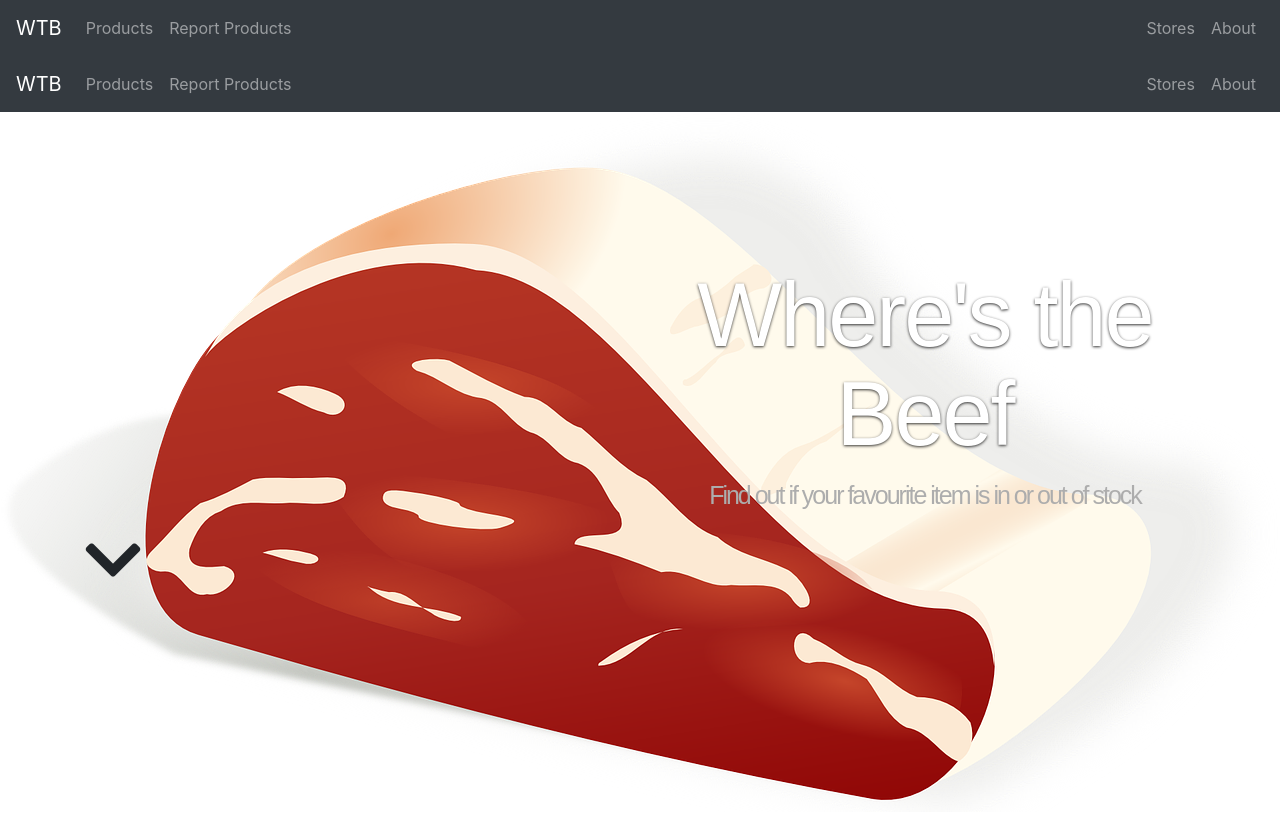
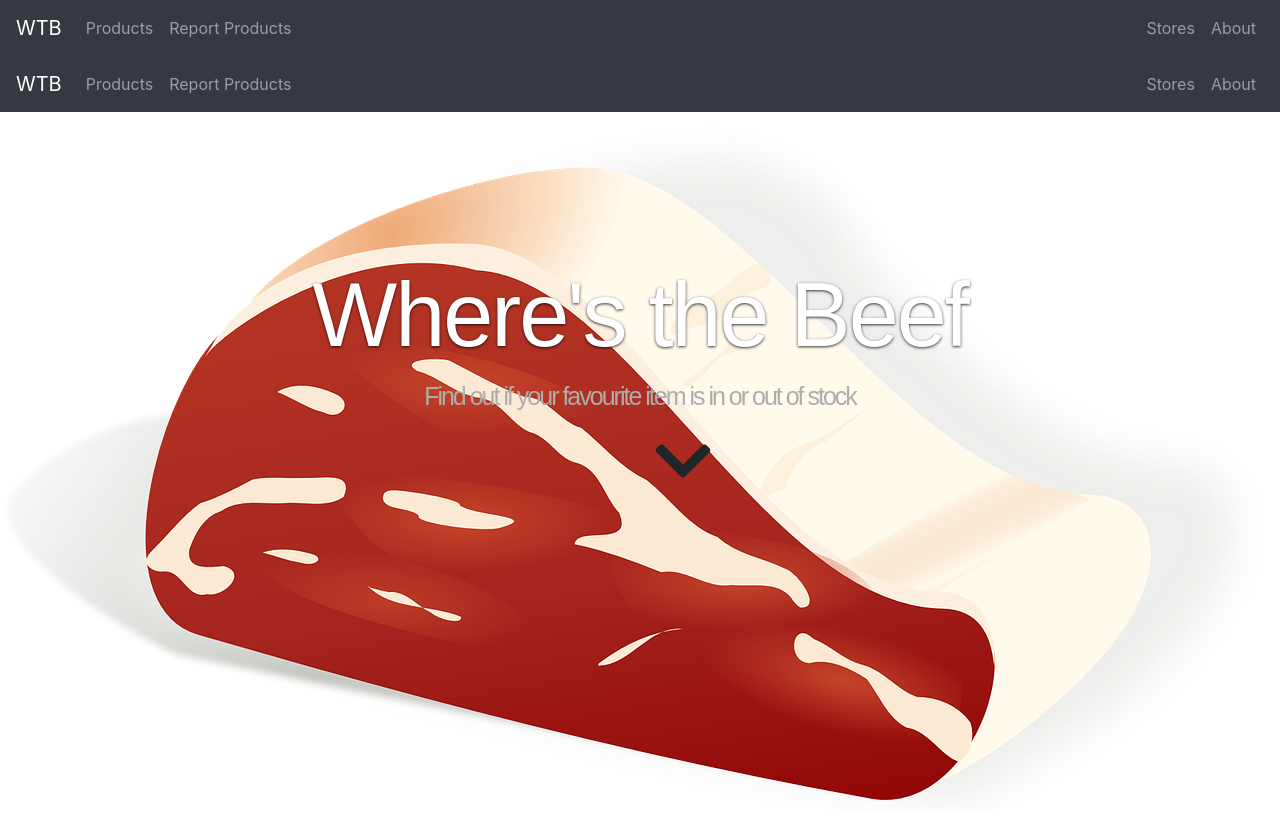
Before and after one commit to JTLaMarre/WheresTheBeef, a React (Create React App) app in the folder client/: page / in a window 1280 px wide. Shown: the top 838 px of the page. Built offline with nearby package versions, Linux system fonts and the light colour scheme.

Commit message:
changed column sizes

```diff
--- a/client/src/components/Jumbotron/Jumbotron.js
+++ b/client/src/components/Jumbotron/Jumbotron.js
@@ -11,18 +11,18 @@ class Hero extends Component {
            <Jumbotron className="jumbo">
                <Container>
                    <Row>
-                       <Col lg={{ span: 6, offset: 6 }}>
+                       <Col lg={{ span: 12 }}>
                        <h1 >Where's the Beef</h1>
                        </Col>
                    </Row>
                    <Row>
-                       <Col lg={{ span: 6, offset: 6 }}>
+                       <Col lg={{ span: 6, offset: 3 }}>
                        <h3>Find out if your favourite item is in or out of stock</h3>
                        </Col>
 
                    </Row>
                    <Row>
-                   <Col md={{ span:6, offset:12}}>
+                   <Col md={{ span:6, offset:6}}>
                    <i className="fas fa-chevron-down"></i>
                        </Col>
                    </Row>
```
